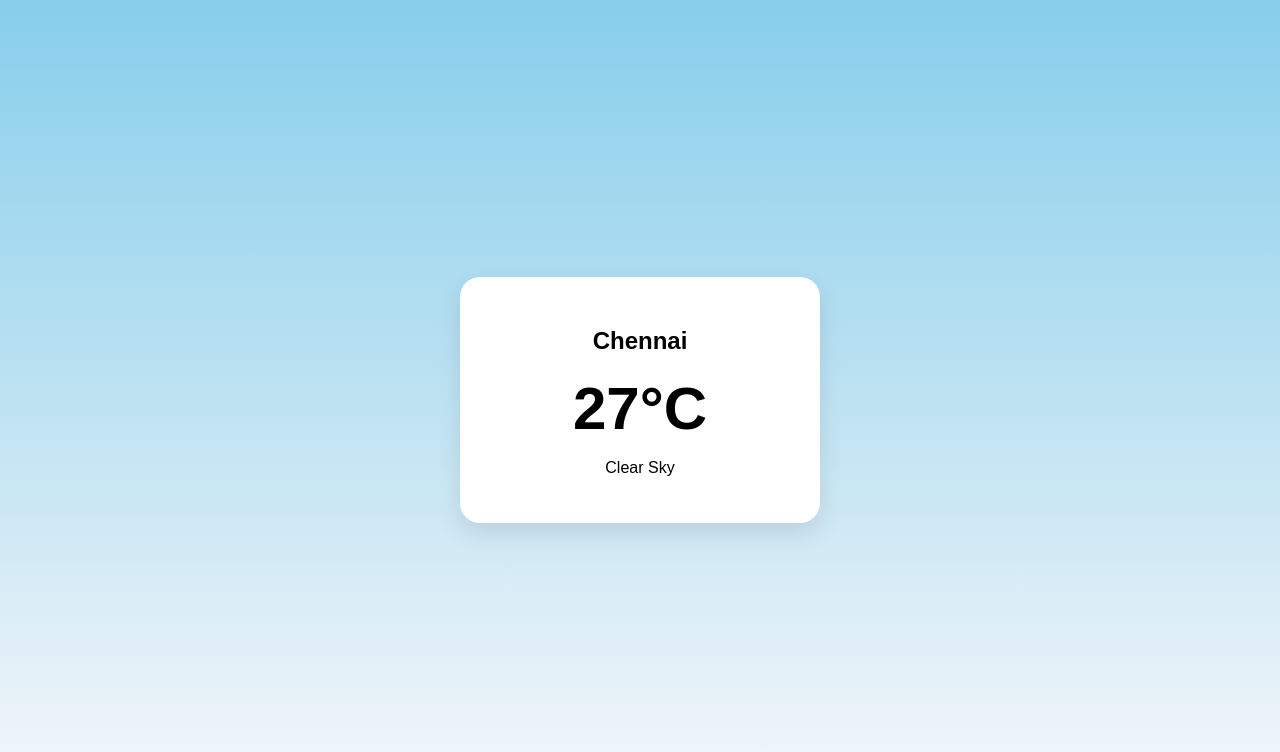
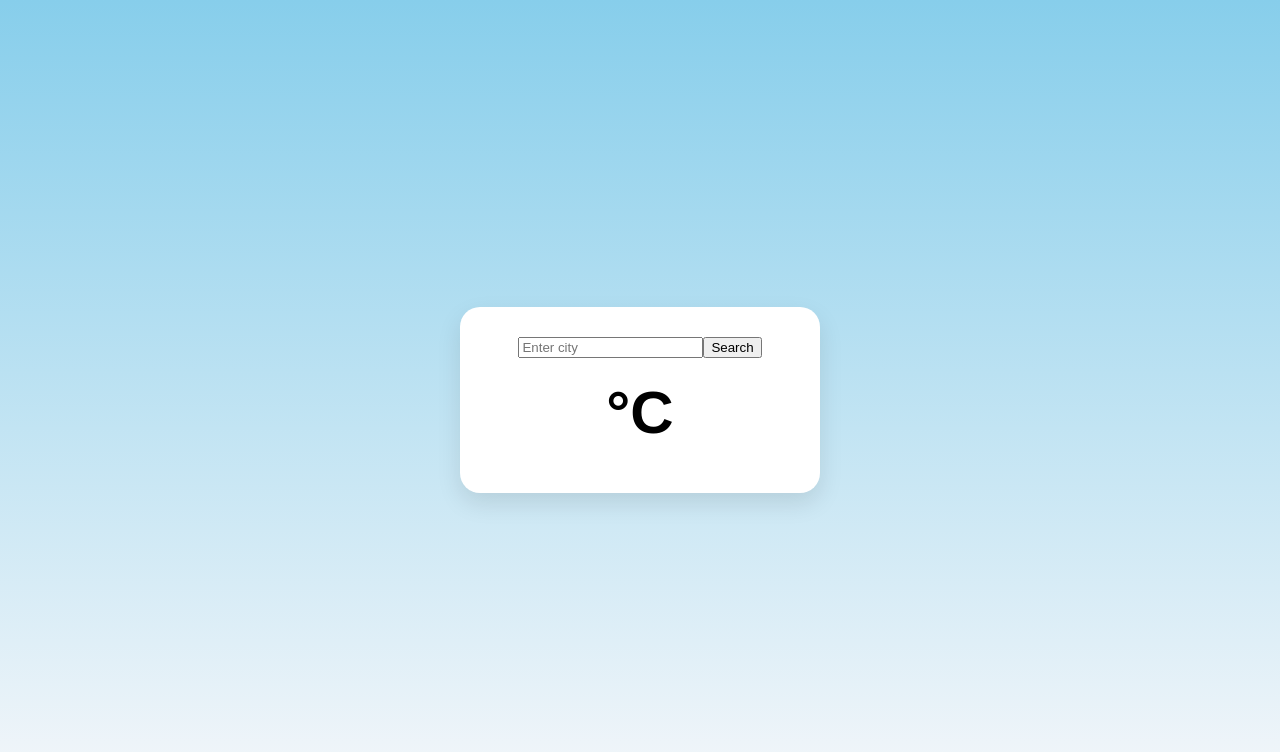
Before and after one commit to joylinmhs/Weather-App, a React (Vite) app in the folder weather-app/: page / in a window 1280 px wide. Shown: the top 752 px of the page. Built offline with nearby package versions, Linux system fonts and the light colour scheme.

Commit message:
Update WeatherCard

```diff
--- a/weather-app/src/components/WeatherCard.jsx
+++ b/weather-app/src/components/WeatherCard.jsx
@@ -1,9 +1,40 @@
+import { useState } from "react";
+
 function WeatherCard() {
+    const [city, setCity] = useState("");
+    const [temp, setTemp] = useState("");
+    const [desc, setDesc] = useState("");
+
+    const getWeather = async () => {
+        const apiKey = "YOUR_API_KEY";
+
+        const response = await fetch(
+            `https://api.openweathermap.org/data/2.5/weather?q=${city}&appid=${apiKey}&units=metric`
+        );
+
+        const data = await response.json();
+
+        if (data.cod === 200) {
+            setTemp(data.main.temp);
+            setDesc(data.weather[0].description);
+        } else {
+            alert("City not found or API key not active yet");
+        }
+    };
+
+
     return (
         <div className="card">
-            <h2>Chennai</h2>
-            <h1>27°C</h1>
-            <p>Clear Sky</p>
+            <input
+                type="text"
+                placeholder="Enter city"
+                onChange={(e) => setCity(e.target.value)}
+            />
+            <button onClick={getWeather}>Search</button>
+
+            <h2>{city}</h2>
+            <h1>{temp}°C</h1>
+            <p>{desc}</p>
         </div>
     );
 }
```
